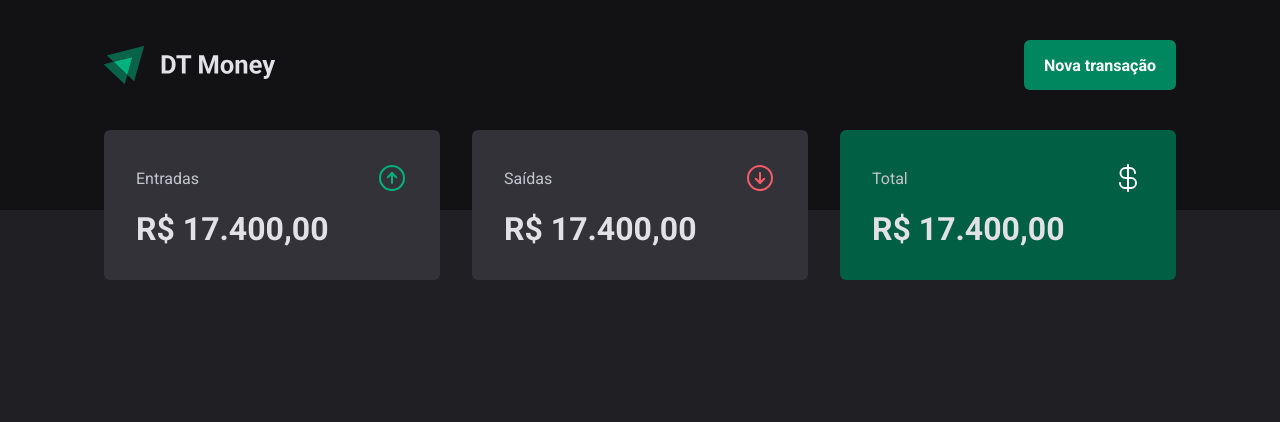
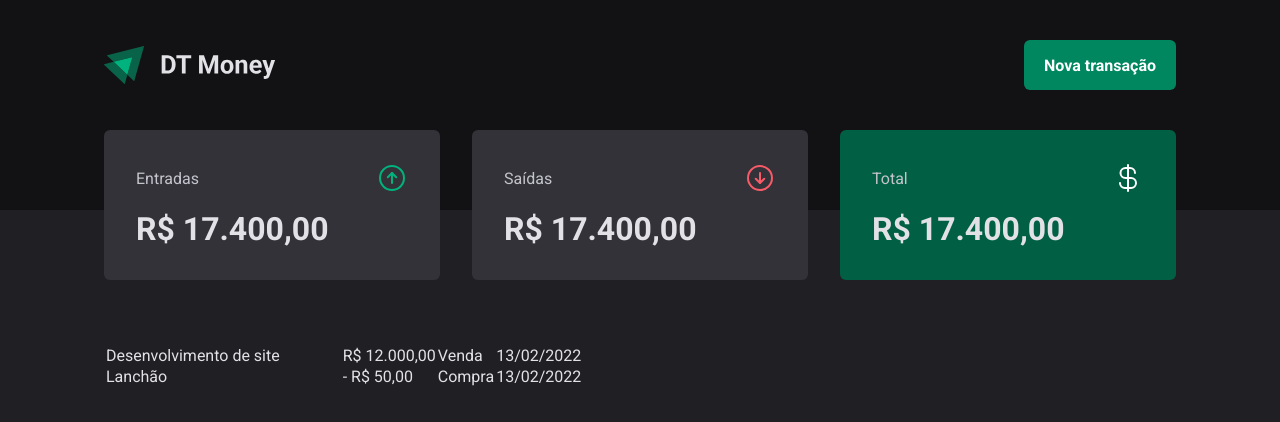
Before and after one commit to MatthewsBritto/DtMoney, a React (Vite) app: page / in a window 1280 px wide. Shown: the top 422 px of the page. Built offline with nearby package versions, Linux system fonts and the light colour scheme.

Commit message:
ini table

```diff
--- a/src/pages/Transactions/index.tsx
+++ b/src/pages/Transactions/index.tsx
@@ -1,5 +1,6 @@
 import { Header } from "../../components/Header";
 import { Summary } from "../../components/Summary";
+import { TransactionsContainer } from "./styles";
 
 
 
@@ -8,6 +9,26 @@ export function Transactions() {
       <div>
          <Header />
          <Summary />
+
+      <TransactionsContainer>
+         <table>
+               <tbody>
+                  <tr>
+                     <td width="50%">Desenvolvimento de site</td>
+                     <td>R$ 12.000,00</td>
+                     <td>Venda</td>
+                     <td>13/02/2022</td>
+                  </tr>
+                  <tr>
+                     <td width="50%">Lanchão</td>
+                     <td>- R$ 50,00</td>
+                     <td>Compra</td>
+                     <td>13/02/2022</td>
+                  </tr>
+
+               </tbody>
+         </table>
+      </TransactionsContainer>
       </div>
    )
 }
--- a/src/pages/Transactions/styles.ts
+++ b/src/pages/Transactions/styles.ts
@@ -0,0 +1,33 @@
+import styled from "styled-components"
+
+export const TransactionsContainer = styled.main`
+
+   width: 100%;
+   max-width: 1120px;
+   margin:4rem auto 0;
+   padding: 0 1.5rem;
+
+`
+
+export const TransactionsTable = styled.table`
+
+   width: 100%;
+   border-collapse: separate;
+   border-spacing: 0 0.5rem;
+   /* margin-top:1.5rem; */
+
+
+   td{
+      padding:1.25rem 2rem;
+      background:${props => props.theme["gray-700"]};
+
+      &:first-child{
+         border-top-left-radius:6px;
+         border-top-right-radius:6px;
+      }
+      &:last-child{
+         border-bottom-left-radius:6px;
+         border-bottom-right-radius:6px;
+      }
+   }
+`
```
